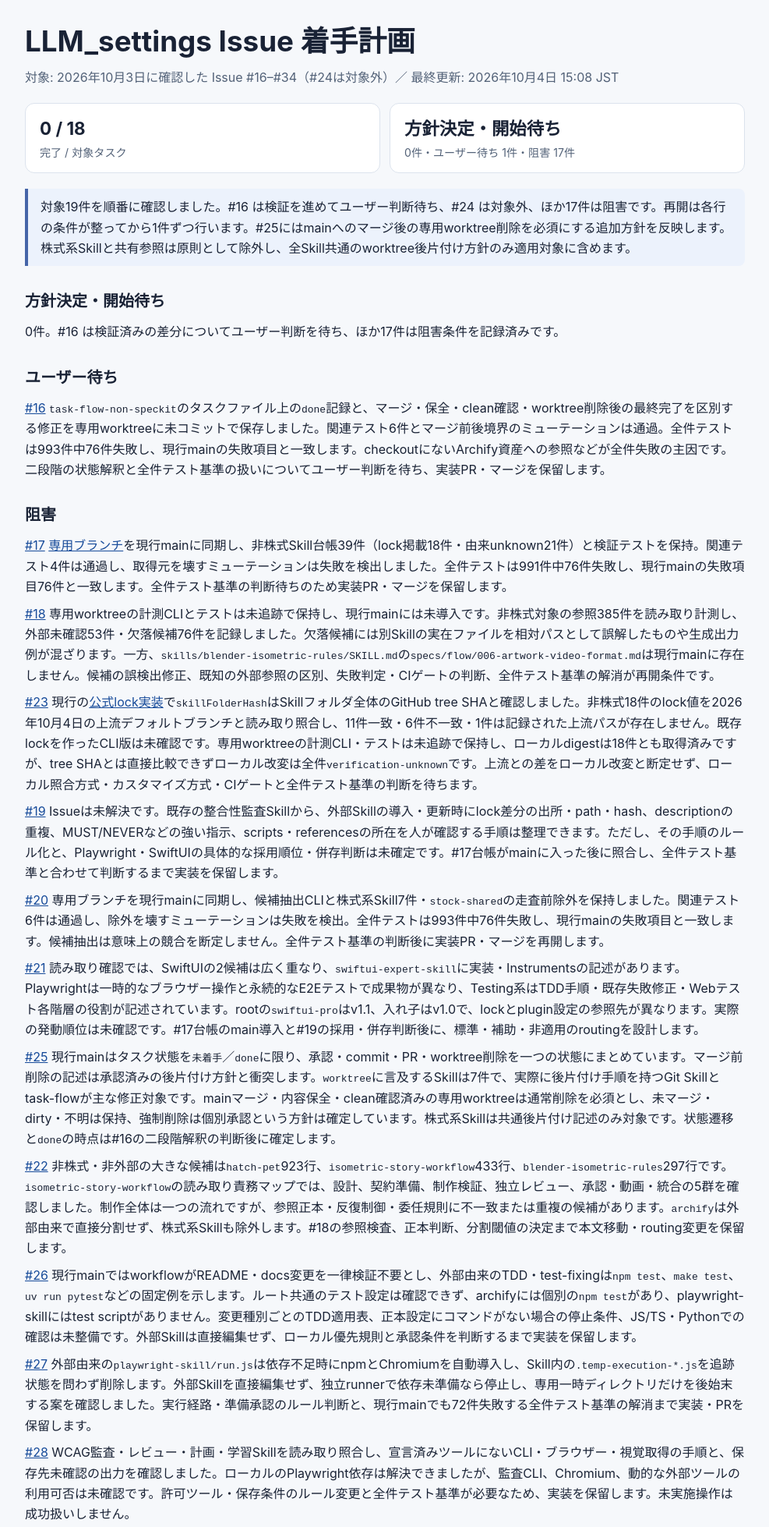
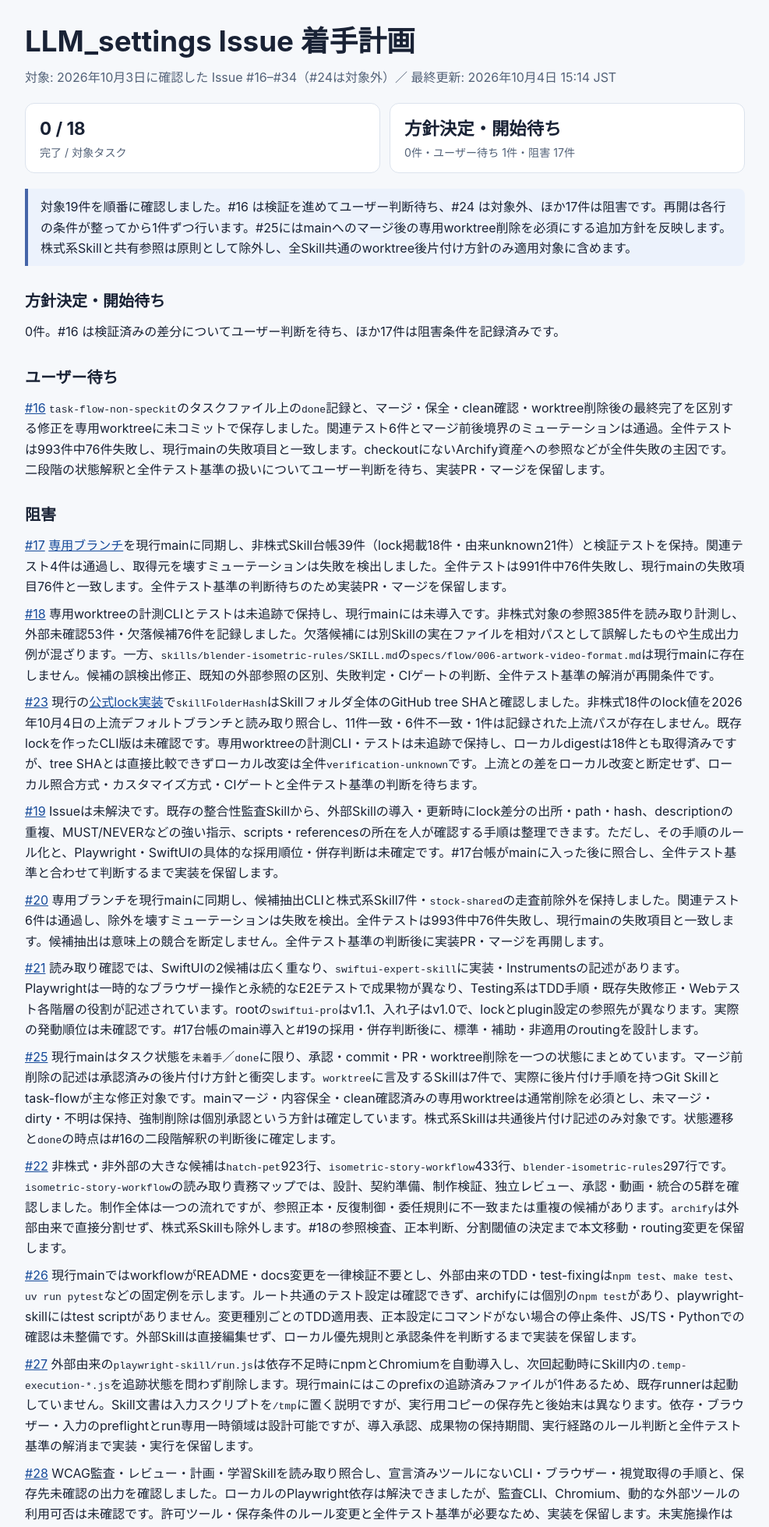
Before and after one commit to ksuke0322/LLM_settings, a plain HTML site: page docs/issue-work-plan/progress-2026-10-03.html in a window 1280 px wide. Shown: the top 1958 px of the page at 78% size, without its empty margins (146-1133 px from the left). Drawn offline with Linux system fonts and the light colour scheme.

Commit message:
docs: record issue 27 runner risk

```diff
--- a/docs/issue-work-plan/progress-2026-10-03.html
+++ b/docs/issue-work-plan/progress-2026-10-03.html
@@ -35,7 +35,7 @@
 <body>
   <header>
     <h1>LLM_settings Issue 着手計画</h1>
-    <p class="muted">対象: 2026年10月3日に確認した Issue #16–#34（#24は対象外）／ 最終更新: 2026年10月4日 15:08 JST</p>
+    <p class="muted">対象: 2026年10月3日に確認した Issue #16–#34（#24は対象外）／ 最終更新: 2026年10月4日 15:14 JST</p>
     <div class="summary" aria-label="進捗の要約">
       <div><strong>0 / 18</strong><span>完了 / 対象タスク</span></div>
       <div><strong>方針決定・開始待ち</strong><span>0件・ユーザー待ち 1件・阻害 17件</span></div>
@@ -62,7 +62,7 @@
       <p><a href="https://github.com/ksuke0322/LLM_settings/issues/25">#25</a> 現行mainはタスク状態を<code>未着手</code>／<code>done</code>に限り、承認・commit・PR・worktree削除を一つの状態にまとめています。マージ前削除の記述は承認済みの後片付け方針と衝突します。<code>worktree</code>に言及するSkillは7件で、実際に後片付け手順を持つGit Skillとtask-flowが主な修正対象です。mainマージ・内容保全・clean確認済みの専用worktreeは通常削除を必須とし、未マージ・dirty・不明は保持、強制削除は個別承認という方針は確定しています。株式系Skillは共通後片付け記述のみ対象です。状態遷移と<code>done</code>の時点は#16の二段階解釈の判断後に確定します。</p>
       <p><a href="https://github.com/ksuke0322/LLM_settings/issues/22">#22</a> 非株式・非外部の大きな候補は<code>hatch-pet</code>923行、<code>isometric-story-workflow</code>433行、<code>blender-isometric-rules</code>297行です。<code>isometric-story-workflow</code>の読み取り責務マップでは、設計、契約準備、制作検証、独立レビュー、承認・動画・統合の5群を確認しました。制作全体は一つの流れですが、参照正本・反復制御・委任規則に不一致または重複の候補があります。<code>archify</code>は外部由来で直接分割せず、株式系Skillも除外します。#18の参照検査、正本判断、分割閾値の決定まで本文移動・routing変更を保留します。</p>
       <p><a href="https://github.com/ksuke0322/LLM_settings/issues/26">#26</a> 現行mainではworkflowがREADME・docs変更を一律検証不要とし、外部由来のTDD・test-fixingは<code>npm test</code>、<code>make test</code>、<code>uv run pytest</code>などの固定例を示します。ルート共通のテスト設定は確認できず、archifyには個別の<code>npm test</code>があり、playwright-skillにはtest scriptがありません。変更種別ごとのTDD適用表、正本設定にコマンドがない場合の停止条件、JS/TS・Pythonでの確認は未整備です。外部Skillは直接編集せず、ローカル優先規則と承認条件を判断するまで実装を保留します。</p>
-      <p><a href="https://github.com/ksuke0322/LLM_settings/issues/27">#27</a> 外部由来の<code>playwright-skill/run.js</code>は依存不足時にnpmとChromiumを自動導入し、Skill内の<code>.temp-execution-*.js</code>を追跡状態を問わず削除します。外部Skillを直接編集せず、独立runnerで依存未準備なら停止し、専用一時ディレクトリだけを後始末する案を確認しました。実行経路・準備承認のルール判断と、現行mainでも72件失敗する全件テスト基準の解消まで実装・PRを保留します。</p>
+      <p><a href="https://github.com/ksuke0322/LLM_settings/issues/27">#27</a> 外部由来の<code>playwright-skill/run.js</code>は依存不足時にnpmとChromiumを自動導入し、次回起動時にSkill内の<code>.temp-execution-*.js</code>を追跡状態を問わず削除します。現行mainにはこのprefixの追跡済みファイルが1件あるため、既存runnerは起動していません。Skill文書は入力スクリプトを<code>/tmp</code>に置く説明ですが、実行用コピーの保存先と後始末は異なります。依存・ブラウザー・入力のpreflightとrun専用一時領域は設計可能ですが、導入承認、成果物の保持期間、実行経路のルール判断と全件テスト基準の解消まで実装・実行を保留します。</p>
       <p><a href="https://github.com/ksuke0322/LLM_settings/issues/28">#28</a> WCAG監査・レビュー・計画・学習Skillを読み取り照合し、宣言済みツールにないCLI・ブラウザー・視覚取得の手順と、保存先未確認の出力を確認しました。ローカルのPlaywright依存は解決できましたが、監査CLI、Chromium、動的な外部ツールの利用可否は未確認です。許可ツール・保存条件のルール変更と全件テスト基準が必要なため、実装を保留します。未実施操作は成功扱いしません。</p>
       <p><a href="https://github.com/ksuke0322/LLM_settings/issues/29">#29</a> Blender規則の「閾値外れは自動修正・人間レビューに頼らない」は、isometric-story-workflowの最終画像人間レビュー必須と境界が曖昧です。既存QAには数値閾値と同一finding再発時の親判断がありますが、自動補正のallowlist・最大変更幅・全体試行上限がありません。waiver要件も文書間で一致しません。gate・閾値・状態遷移の判断が必要なため実装を保留し、Blender実行や画像判定は行っていません。</p>
       <p><a href="https://github.com/ksuke0322/LLM_settings/issues/30">#30</a> 本文の報酬待機最大10分と停止条件・参照文書の5分、候補5箇所連続タップと1箇所ごとの再取得、結果画面の成功判定が一致しません。承認済み方向は1操作ごとの画面確認、1箇所ずつ、上限5分ですが、現行の操作経路<code>node_repl/@oai/sky</code>はこの環境で確認できず、別経路へ黙って切り替えられません。状態・停止ルールと実機証跡を要するため実装を保留します。</p>
```
